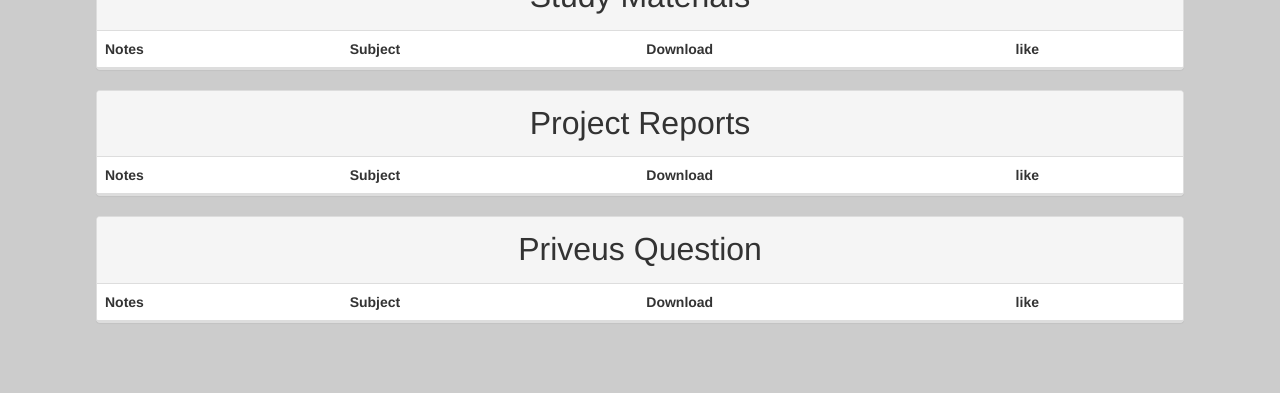
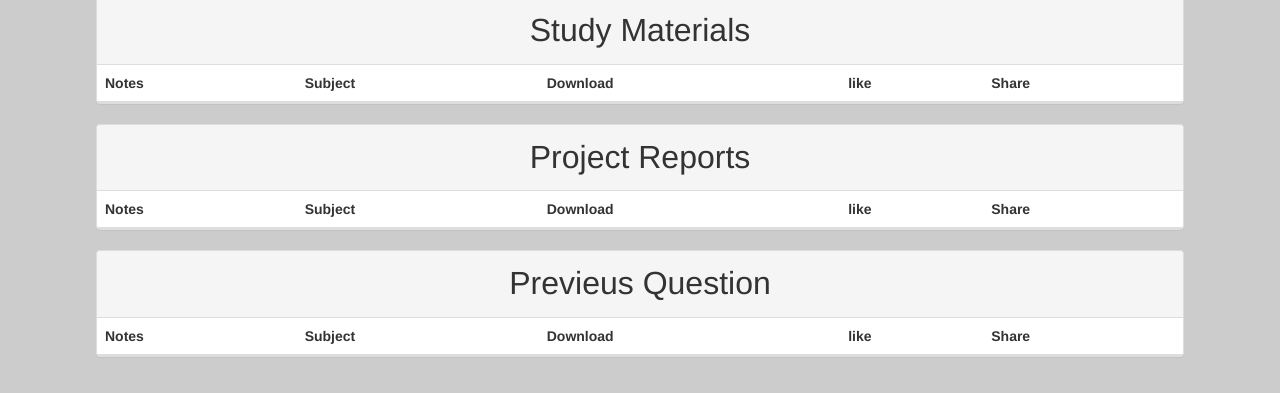
Before and after one commit to govindersingh/notes-share, a plain HTML site: page index.html in a window 1280 px wide. Shown: the part 407-800 px from the top of the page. Drawn offline with nearby package versions, Linux system fonts and the light colour scheme.

Commit message:
modal is set on upload button..position not set

```diff
--- a/index.html
+++ b/index.html
@@ -9,6 +9,7 @@
   <link href="assets/css/bootstrap.css" rel="stylesheet">
   <link href="assets/css/font-awesome.css" rel="stylesheet">
   <link href="https://fonts.googleapis.com/css?family=Russo+One" rel="stylesheet">
+  <link rel="shortcut icon" type="image/png" href="assets/image/icon-check.png"/>
 
   <style>
   html,body
@@ -115,8 +116,9 @@
           <input type="text" class="form-control" placeholder="Search">
         </div>
         <button type="submit" class="btn btn-primary">Search</button>
-
-  <!-- Trigger the modal with a button -->
+      </div>
+      </div>
+      </form>
   <button type="button" class="btn btn-primary" data-toggle="modal" data-target="#myModal">Upload</button>
   <!-- Modal -->
   <div class="modal fade" id="myModal" role="dialog">
@@ -137,9 +139,8 @@
       </div>
     </div>
   </div>
-    </div>
-  </div>
-  </form>
+
+
 
 <section id="home">
     <img class="home-image" src="https://static.pexels.com/photos/267586/pexels-photo-267586.jpeg">
@@ -185,6 +186,7 @@
         <th>Subject</th>
         <th>Download</th>
         <th>like</th>
+        <th>Share</th>
       </tr>
     </thead>
   </table>
@@ -210,6 +212,7 @@
         <th>Subject</th>
         <th>Download</th>
         <th>like</th>
+        <th>Share</th>
       </tr>
     </thead>
   </table>
@@ -223,7 +226,7 @@
     <div class="row">
 <div class="panel panel-default">
   <!-- Default panel contents -->
-  <div class="panel-heading text-center">Priveus Question</div>
+  <div class="panel-heading text-center">Previeus Question</div>
   <!--<div class="panel-body">
     <p></p>
   </div>-->
@@ -235,6 +238,7 @@
         <th>Subject</th>
         <th>Download</th>
         <th>like</th>
+        <th>Share</th>
       </tr>
     </thead>
   </table>
```
Also changed, not shown: assets/image/icon-check.png (added), assets/image/icon-img-3.png (added).
